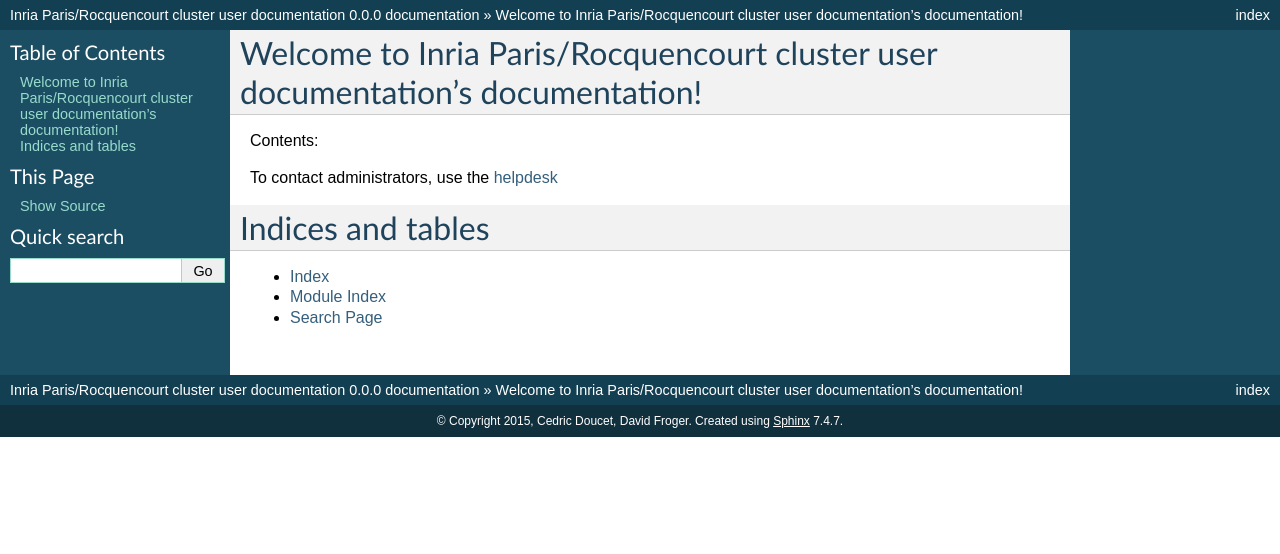
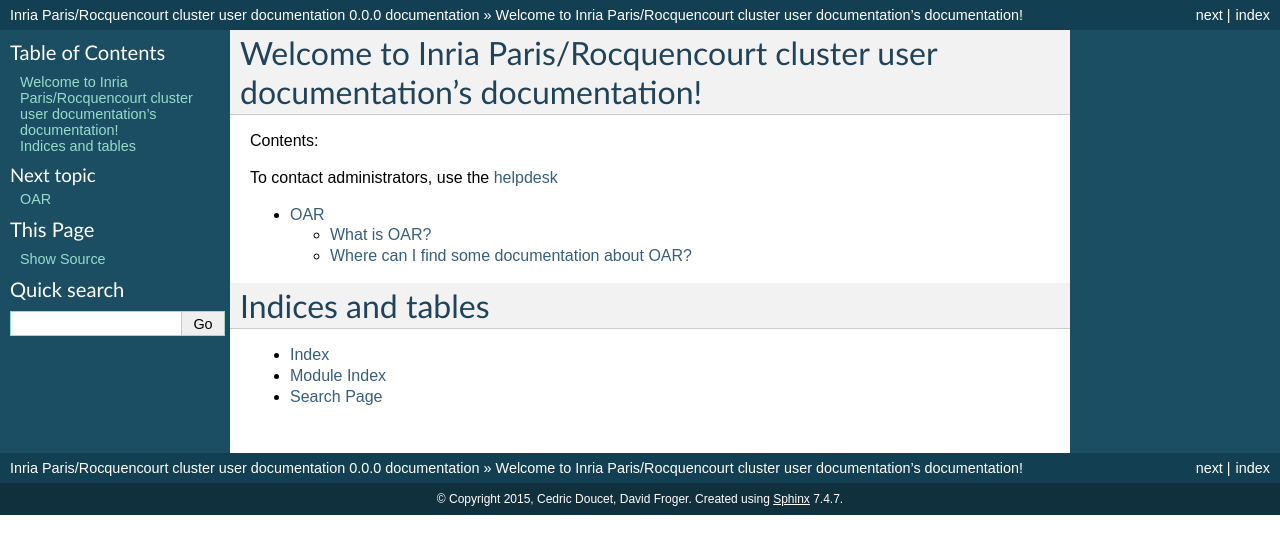
Before and after one commit to abertout/rioc, a Sphinx documentation site: the page built from doc/index.rst, in a window 1280 px wide. Shown: the top 554 px of the page. Built offline with Sphinx 7.4.7, drawn with Linux system fonts in a browser that asks for light colours.

Commit message:
Create a file containing the documentation of OAR and add it to the index

```diff
--- a/doc/index.rst
+++ b/doc/index.rst
@@ -13,7 +13,7 @@ To contact administrators, use the `helpdesk`_
 .. toctree::
    :maxdepth: 2
 
-
+   oar
 
 Indices and tables
 ==================
--- /dev/null
+++ b/doc/oar.rst
@@ -0,0 +1,12 @@
+OAR
+===
+
+What is OAR?
+~~~~~~~~~~~~
+
+OAR is a versatile resource and task manager (also called a batch scheduler) for HPC clusters and other computing infrastructures.
+
+Where can I find some documentation about OAR?
+~~~~~~~~~~~~~~~~~~~~~~~~~~~~~~~~~~~~~~~~~~~~~~
+
+You can find the official documentation of OAR and some other documents `here <https://oar.imag.fr/dokuwiki/doku.php?id=documentation/>`_
```
